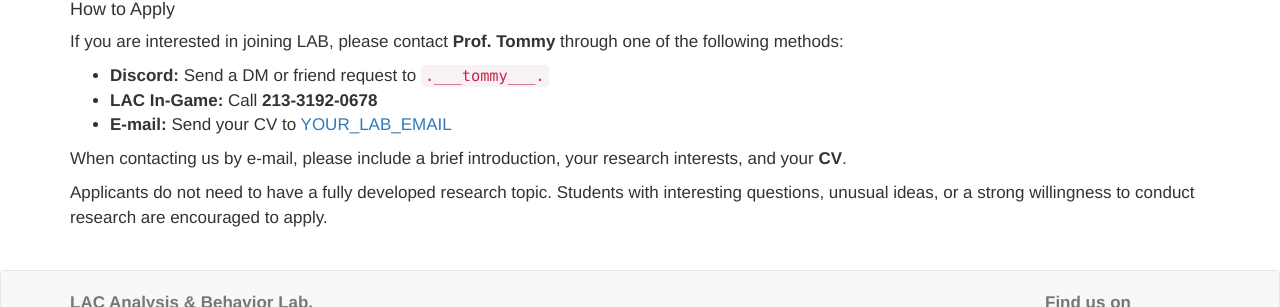
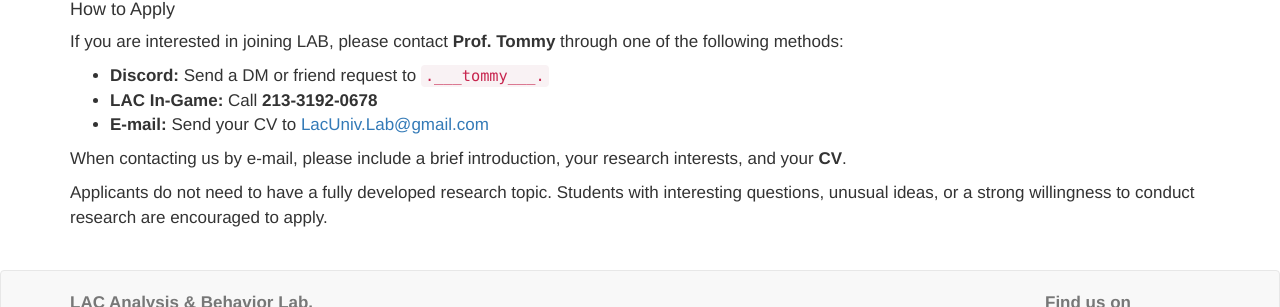
Before and after one commit to LAC-Univ-LAB/LAC-Univ-LAB.github.io, a Jekyll site: the page built from joinus.html, in a window 1280 px wide. Shown: the part 233-540 px from the top of the page. Built offline with Jekyll 4.4.1, drawn with Linux system fonts in a browser that asks for light colours; nearby versions of some CDN libraries; a style sheet for code colours, icons or effects is not loaded.

Commit message:
Update joinus.html

```diff
--- a/joinus.html
+++ b/joinus.html
@@ -42,7 +42,7 @@ layout: default
       <li>
         <strong>E-mail:</strong>
         Send your CV to
-        <a href="mailto:YOUR_LAB_EMAIL">YOUR_LAB_EMAIL</a>
+        <a href="mailto:LacUniv.Lab@gmail.com">LacUniv.Lab@gmail.com</a>
       </li>
     </ul>
 
```
